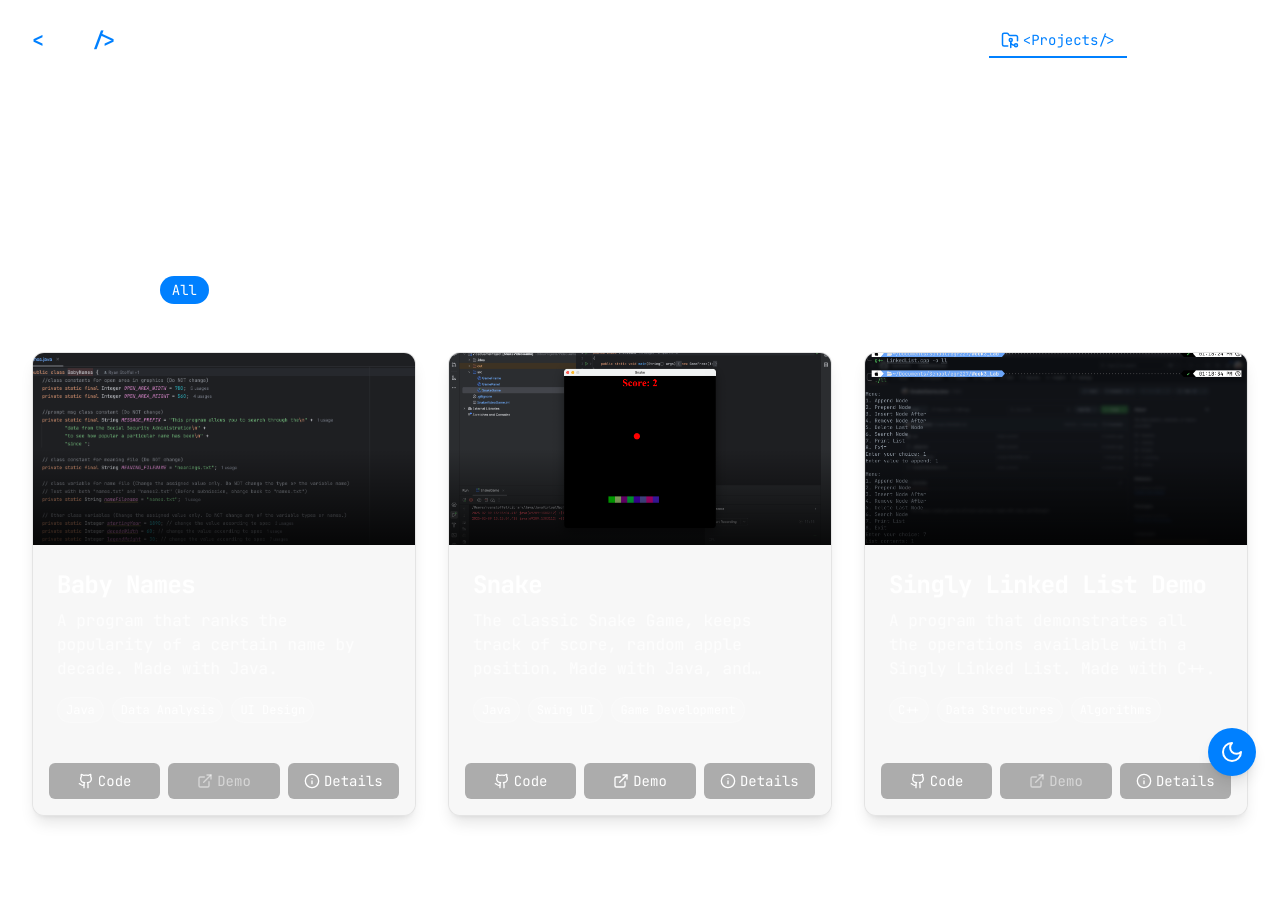
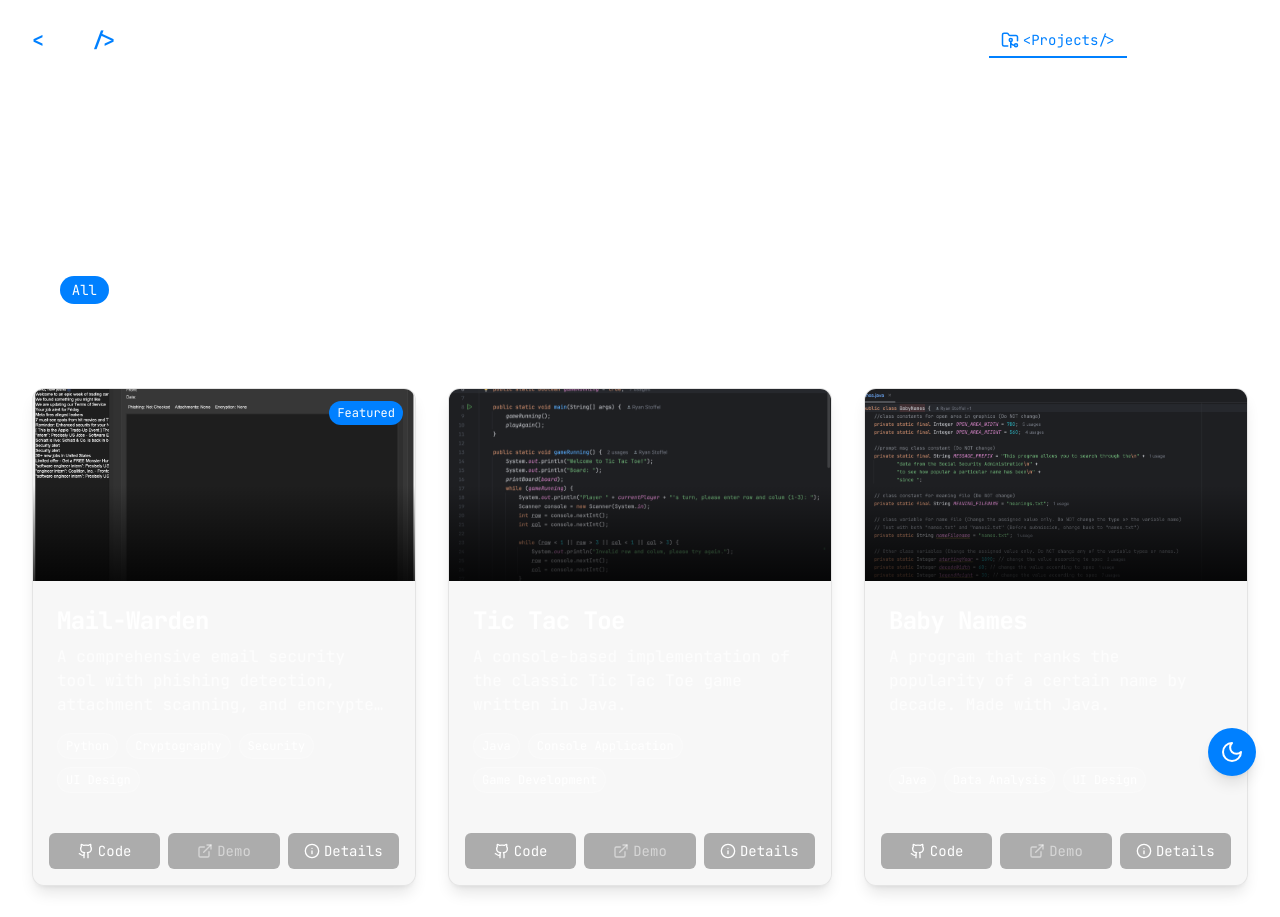
Before and after one commit to RyanStoffel/portfolio-site, a Next.js app: page /projects in a window 1280 px wide. Shown: the top 917 px of the page. Built offline with nearby package versions, Linux system fonts and the light colour scheme.

Commit message:
Changed the style a bit, and added more projects.

```diff
--- a/src/app/projects/[id]/page.tsx
+++ b/src/app/projects/[id]/page.tsx
@@ -9,7 +9,7 @@ import { ArrowLeft, Github, ExternalLink } from "lucide-react";
 import NavBar from "@/components/NavBar";
 import ParticlesBackground from "@/components/ParticlesBackground";
 import LoadingSpinner from "@/components/Loading";
-import { getProjectById } from "@/data/projects";
+import { projects } from "@/data/projects";
 import { ProjectType } from "@/components/ProjectCard";
 import dynamic from "next/dynamic";
 
--- a/src/data/projects.ts
+++ b/src/data/projects.ts
@@ -1,6 +1,49 @@
 import { ProjectType } from "@/components/ProjectCard";
 
 export const projects: ProjectType[] = [
+  {
+    id: "mail-warden",
+    title: "Mail-Warden",
+    description:
+      "A comprehensive email security tool with phishing detection, attachment scanning, and encrypted communications.",
+    imageUrl: "/mailwarden.png",
+    github: "https://github.com/RyanStoffel/mail-warden",
+    technologies: ["Python", "Cryptography", "Security", "UI Design"],
+    featured: true,
+    longDescription: `
+      Mail-Warden is a comprehensive email security tool that I developed for my OS & Networking class at California Baptist University. This application helps users protect themselves against common email threats through three main security components:
+
+      Key features include:
+      - Phishing Detection: Analyzes email content for suspicious keywords, detects lookalike domains, identifies sender spoofing attempts, and alerts when sensitive information is requested
+      - Attachment Scanner: Scans email attachments for potential threats, detects dangerous file types and extensions, identifies file type/extension mismatches, and checks for known malware signatures
+      - Encryption Manager: Provides public key cryptography for secure communications, allows password-protected emails for recipients without keys, and securely manages contact keys
+
+      This project showcases my understanding of cybersecurity principles, cryptography implementation, and creating user-friendly security tools. I built the application using Python with a PyQt5 interface and implemented several security libraries for the different components.
+
+      The application was thoroughly tested with unit tests for each security component, ensuring reliable protection for users' email communications.
+    `,
+  },
+  {
+    id: "tic-tac-toe",
+    title: "Tic Tac Toe",
+    description:
+      "A console-based implementation of the classic Tic Tac Toe game written in Java.",
+    imageUrl: "/tictactoe.png",
+    github: "https://github.com/RyanStoffel/TicTacToe",
+    technologies: ["Java", "Console Application", "Game Development"],
+    longDescription: `
+      This is a console-based implementation of the classic Tic Tac Toe game written in Java. The project was a small weekend project inspired by @ForrestKnight on YouTube, where I decided to recreate his idea with my own implementation.
+
+      Key features include:
+      - Console-based user interface with a visual representation of the game board
+      - Input validation to prevent placing marks in already occupied cells
+      - Win detection for rows, columns, and diagonals
+      - Option to play multiple games without restarting the application
+      - Clean, readable code in just about 100 lines
+
+      Although simple, this project demonstrates fundamental programming concepts such as 2D arrays, input validation, game state management, and user interaction through a console interface.
+    `,
+  },
   {
     id: "baby-names",
     title: "Baby Names",
@@ -67,11 +110,3 @@ export const projects: ProjectType[] = [
     `,
   },
 ];
-
-export function getProjectById(id: string): ProjectType | undefined {
-  return projects.find((project) => project.id === id);
-}
-
-export function getAllProjectIds(): string[] {
-  return projects.map((project) => project.id);
-}
```
Also changed, not shown: public/mailwarden.png (added), public/tictactoe.png (added).
